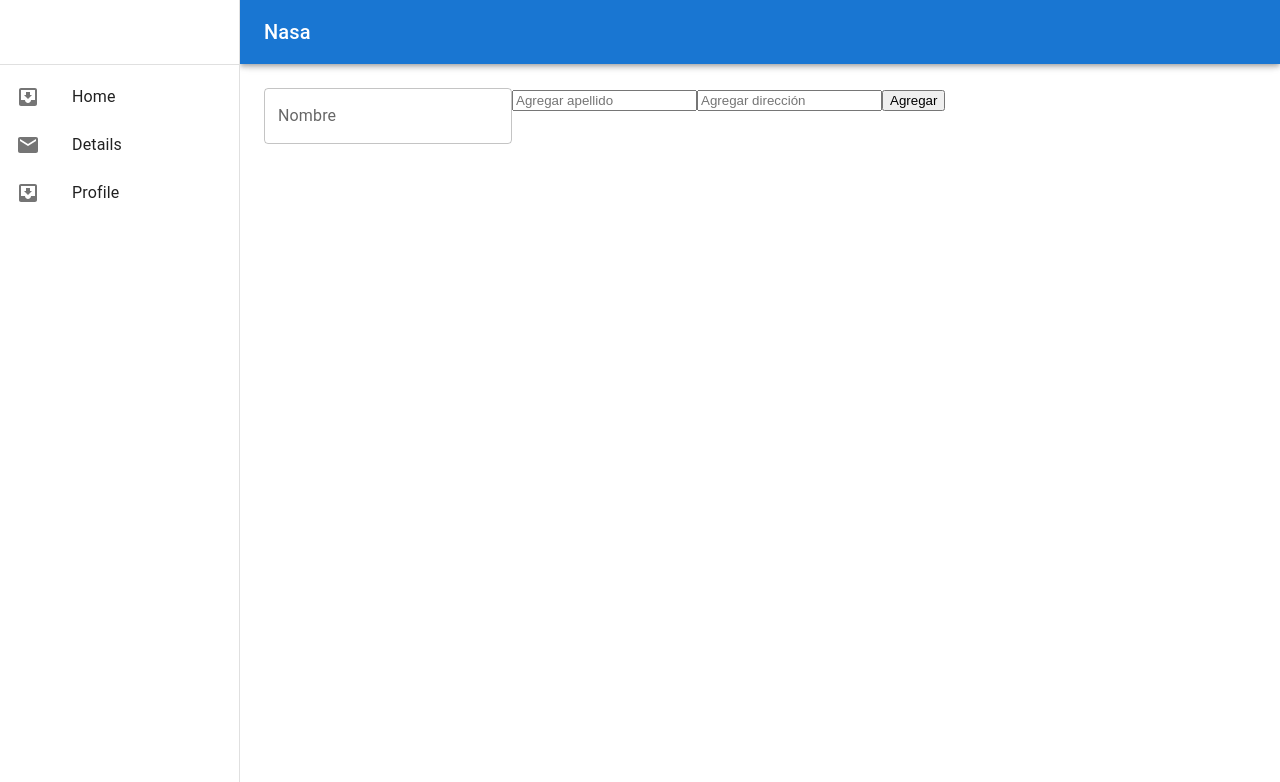
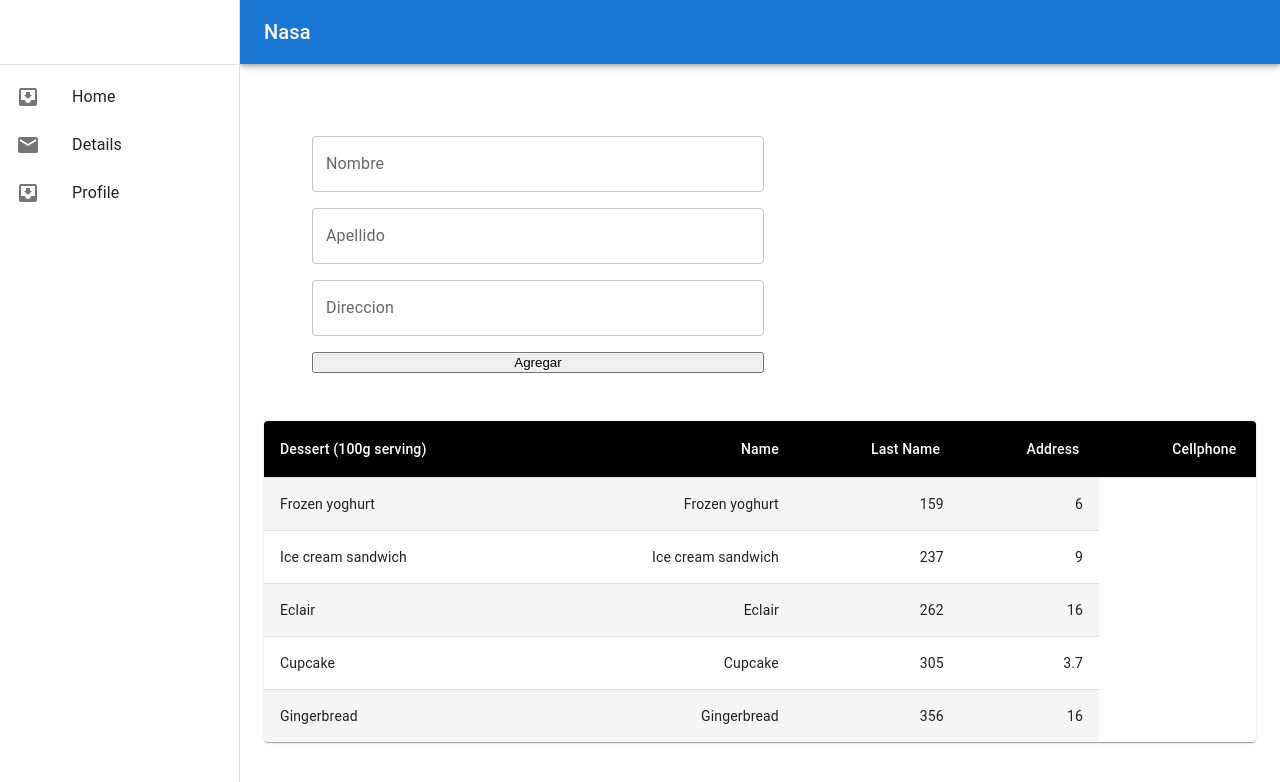
Before and after one commit to hamc417/nasamars, a React (Create React App) app: page /profile in a window 1280 px wide. Shown: the top 782 px of the page. Built offline with nearby package versions, Linux system fonts and the light colour scheme.

Commit message:
New Table

```diff
--- /dev/null
+++ b/src/components/TableUser/TablerUser.tsx
@@ -0,0 +1,81 @@
+import * as React from 'react';
+import { styled } from '@mui/material/styles';
+import Table from '@mui/material/Table';
+import TableBody from '@mui/material/TableBody';
+import TableCell, { tableCellClasses } from '@mui/material/TableCell';
+import TableContainer from '@mui/material/TableContainer';
+import TableHead from '@mui/material/TableHead';
+import TableRow from '@mui/material/TableRow';
+import Paper from '@mui/material/Paper';
+import {ITableUser} from './interface'
+
+const StyledTableCell = styled(TableCell)(({ theme }) => ({
+  [`&.${tableCellClasses.head}`]: {
+    backgroundColor: theme.palette.common.black,
+    color: theme.palette.common.white,
+  },
+  [`&.${tableCellClasses.body}`]: {
+    fontSize: 14,
+  },
+}));
+
+const StyledTableRow = styled(TableRow)(({ theme }) => ({
+  '&:nth-of-type(odd)': {
+    backgroundColor: theme.palette.action.hover,
+  },
+  // hide last border
+  '&:last-child td, &:last-child th': {
+    border: 0,
+  },
+}));
+
+function createData(
+  name: string,
+  calories: number,
+  fat: number,
+  carbs: number,
+  protein: number,
+) {
+  return { name, calories, fat, carbs, protein };
+}
+
+const rows = [
+  createData('Frozen yoghurt', 159, 6.0, 24, 4.0),
+  createData('Ice cream sandwich', 237, 9.0, 37, 4.3),
+  createData('Eclair', 262, 16.0, 24, 6.0),
+  createData('Cupcake', 305, 3.7, 67, 4.3),
+  createData('Gingerbread', 356, 16.0, 49, 3.9),
+];
+
+ const CustomizedTables=()=> {
+    return (
+    <TableContainer component={Paper}>
+      <Table sx={{ minWidth: 700 }} aria-label="customized table">
+        <TableHead>
+          <TableRow>
+            <StyledTableCell>Dessert (100g serving)</StyledTableCell>
+            <StyledTableCell align="right">Name</StyledTableCell>
+            <StyledTableCell align="right">Last Name&nbsp;</StyledTableCell>
+            <StyledTableCell align="right">Address&nbsp;</StyledTableCell>
+            <StyledTableCell align="right">Cellphone&nbsp;</StyledTableCell>
+          </TableRow>
+        </TableHead>
+        <TableBody>
+          {rows.map((row) => (
+            <StyledTableRow key={row.name}>
+              <StyledTableCell component="th" scope="row">
+                {row.name}
+              </StyledTableCell>
+              <StyledTableCell align="right">{row.name}</StyledTableCell>
+              <StyledTableCell align="right">{row.calories}</StyledTableCell>
+              <StyledTableCell align="right">{row.fat}</StyledTableCell>
+              {/* <StyledTableCell align="right">{row.protein}</StyledTableCell> */}
+            </StyledTableRow>
+          ))}
+        </TableBody>
+      </Table>
+    </TableContainer>
+  );
+}
+
+export default CustomizedTables
--- /dev/null
+++ b/src/components/TableUser/index.jsx
@@ -0,0 +1,3 @@
+import CustomizedTables from './TablerUser'
+
+export {CustomizedTables}
--- /dev/null
+++ b/src/components/TableUser/interface.ts
@@ -0,0 +1,8 @@
+export interface ITableUser {
+    name: string,
+    lastname: string,
+    address: string,
+    cellphone: number,
+    data: Object;
+
+}
--- a/src/pages/profile/Profile.tsx
+++ b/src/pages/profile/Profile.tsx
@@ -1,5 +1,6 @@
-import { TextField } from "@mui/material";
+import { TextField, Grid, Box } from "@mui/material";
 import { useForm } from "react-hook-form";
+import {CustomizedTables} from '../../components/TableUser'
 
 const Profile = () => {
   const {
@@ -10,31 +11,79 @@ const Profile = () => {
     reset,
   } = useForm();
 
-  const onSubmit = (data: any) => {};
+  const onSubmit = (data: any) => {
+    const Data = data;
+    {reset()}
+  console.log(Data)
+  console.log(Data.lastname) };
+
+  const Datalist = [
+    {
+      nombre: "Data.name",
+      Apellido: "Data.lastname",
+      Direccion: "Data.address"
+
+    }
+  ]
+
+
+
 
   console.log(watch("name")); // watch input value by passing the name of it
 
+
   return (
-    /* "handleSubmit" will validate your inputs before invoking "onSubmit" */
+    <>
+    {/* "handleSubmit" will validate your inputs before invoking "onSubmit" */}
     <form onSubmit={handleSubmit(onSubmit)}>
+
+
       {/* register your input into the hook by invoking the "register" function */}
+
+      <Box
+        sx={{
+          display: 'flex',
+          alignItems: 'flex-center',
+          flexDirection: 'column',
+          p: 3,
+          m: 3,
+          gap: 2,
+          width: 500,
+
+        }}
+      >
+
       <TextField
         id="outlined-required"
         label="Nombre"
         placeholder="Ingrese nombre"
         {...register("name", { required: true })}
       />
+      {errors.name && <span>This name field is required</span>}
+      <TextField
+        id="outlined-required"
+        label="Apellido"
+        placeholder="Ingrese Apellido"
+        {...register("lastname", { required: true })}
+      />
+      {errors.lastname && <span>This lastname field is required</span>}
 
-      {errors.name && <span>This name field is required</span>}
-      <input
-        placeholder="Agregar apellido"
-        {...register("lastName", { required: true })}
+      <TextField
+        id="outlined-required"
+        label="Direccion"
+        placeholder="Ingrese direccion"
+        {...register("address")}
       />
-      {errors.lastName && <span>This lastName field is required</span>}
-      <input placeholder="Agregar dirección" {...register("address")} />
 
-      <input type="submit" value="Agregar" />
+      <input type="submit" value="Agregar" max-width={2} />
+
+      </Box>
+
+
     </form>
+
+<CustomizedTables/>
+</>
   );
 };
 
```
